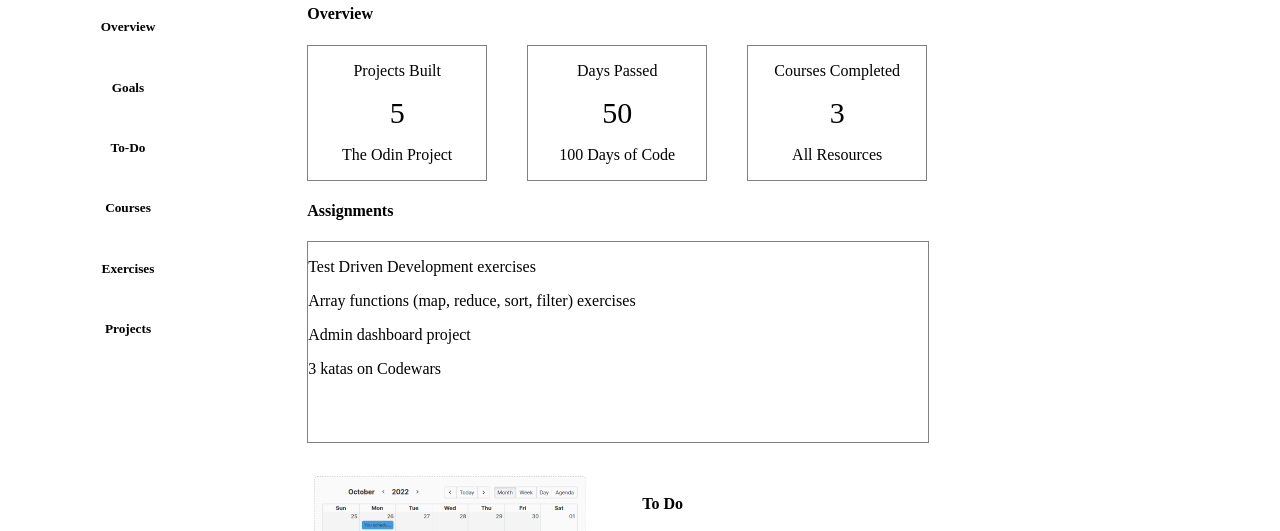
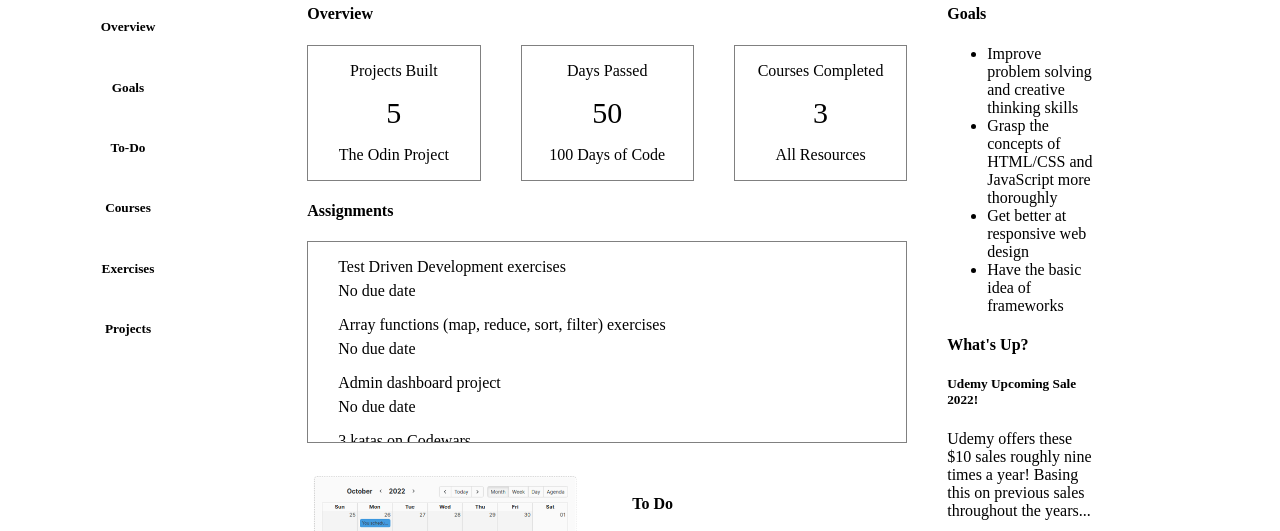
Before and after one commit to indahgithaa/student-dashboard, a plain HTML site: page index.html in a window 1280 px wide. Shown: the part 209-740 px from the top of the page. Drawn offline with Linux system fonts and the light colour scheme.

Commit message:
Update layout

```diff
--- a/index.html
+++ b/index.html
@@ -53,9 +53,11 @@
             </header>
             <!-- main contents -->
             <main class="main_grid_container">
+            <div class="maincontent">
                 <!-- Overview -->
-                <h4 id="title">Overview</h4>
-                <section class="overview_container">
+                <section class="overview">
+                    <h4 id="title">Overview</h4>
+                    <div class="overview_container">
                     <div class="overview_sub">
                         <p id="topper_overview">Projects Built</p>
                         <p id="number">5</p>
@@ -71,15 +73,28 @@
                         <p id="number">3</p>
                         <p id="bottom_overview">All Resources</p>
                     </div>
+                    </div>
                 </section>
                 <!-- Assignments -->
                 <section class="assignments_container">
                     <h4 id="title">Assignments</h4>
                     <div id="assignments">
+                        <div id="assign_sub">
                         <p>Test Driven Development exercises</p>
+                        <p id="no_due">No due date</p>
+                        </div>
+                        <div id="assign_sub">
                         <p>Array functions (map, reduce, sort, filter) exercises</p>
+                        <p id="no_due">No due date</p>
+                        </div>
+                        <div id="assign_sub">
                         <p>Admin dashboard project</p>
+                        <p id="no_due">No due date</p>
+                        </div>
+                        <div id="assign_sub">
                         <p>3 katas on Codewars</p>
+                        <p id="no_due">No due date</p>
+                        </div>
                     </div>
                 </section>
                 <!-- To Do -->
@@ -108,8 +123,8 @@
                     </div>
                 </section>
                 <!-- Projects -->
-                <section class="Projects">
-                    <h4 id="title">Projects</h4>
+                <h4 id="title">Projects</h4>
+                <section class="projects">
                     <div class="project_sub">
                         <video controls loop src="videos/calculator.mp4" autoplay></video>
                         <div id="info">
@@ -159,6 +174,8 @@
                         </div>
                     </div>
                 </section>
+            </div>
+            <div class="sidecontent">
                 <!-- Goals -->
                 <section class="goals">
                 <h4 id="title">Goals</h4>
@@ -183,6 +200,7 @@
                         <a href="#">Read More</a>
                     </div>
                 </section>
+            </div>
             </main>
         </div>
     </div>
--- a/style.css
+++ b/style.css
@@ -19,7 +19,9 @@ body {
 .main_grid_container {
     padding: 5%;
     padding-top: 0;
-    width: 700px;
+    display: grid;
+    grid-template-columns: 600px 150px;
+    column-gap: 40px;
 }
 
 .side_dashboard_container {
@@ -171,7 +173,6 @@ body {
 /* Overview */
 
 .overview_container {
-    max-width: 620px;
     display: grid;
     grid-template-columns: 1fr 1fr 1fr;
     gap: 40px;
@@ -191,16 +192,23 @@ body {
     margin: 0;
 }
 
+/* Assignments */
 #assignments {
     height: 200px;
     border: 1px solid gray;
     overflow: scroll;
-    max-width: 620px;
+}
+
+#assignments p {
+    margin-left: 30px;
+}
+
+#no_due {
+    margin-top: -10px;
 }
 
 .todo_container {
     display: grid;
-    width: 620px;
     grid-template-columns: 1fr 1fr;
     gap: 50px;
     margin-top: 30px;
@@ -230,10 +238,17 @@ video {
     width: 90%;
 }
 
+.projects {
+    display: grid;
+    grid-template-rows: repeat (4, 350px);
+    row-gap: 10px;
+}
+
 .project_sub {
     display: grid;
     grid-template-columns: 400px 1fr;
     gap: 30px;
+    border: 1px solid gray;
 }
 
 #stack {
```
